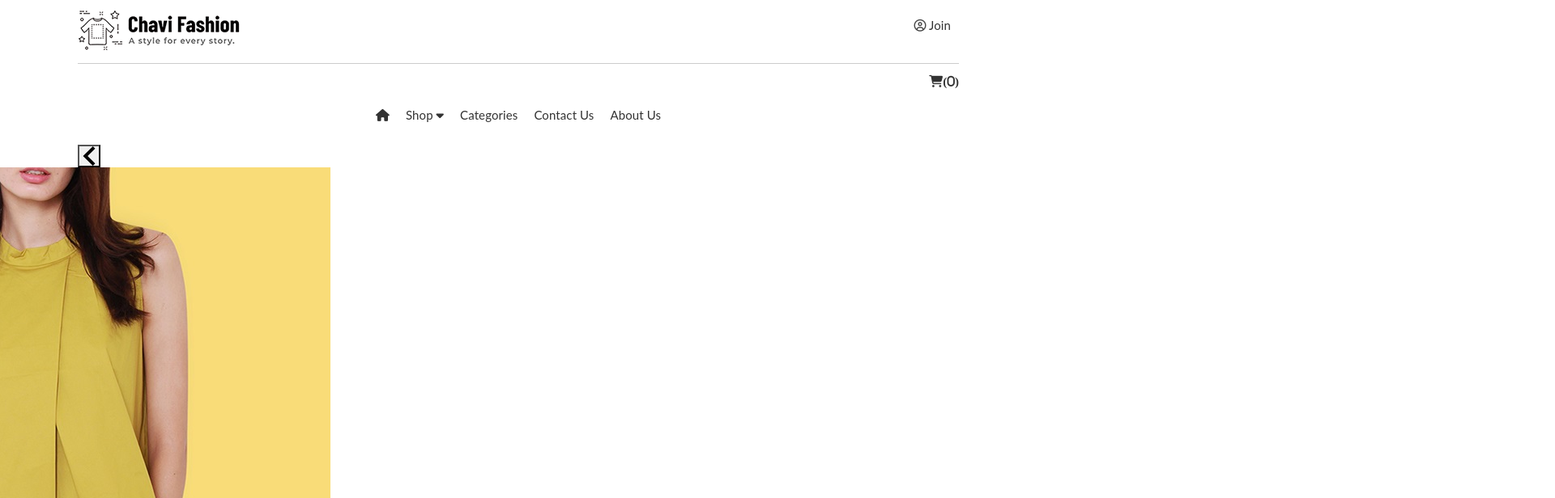
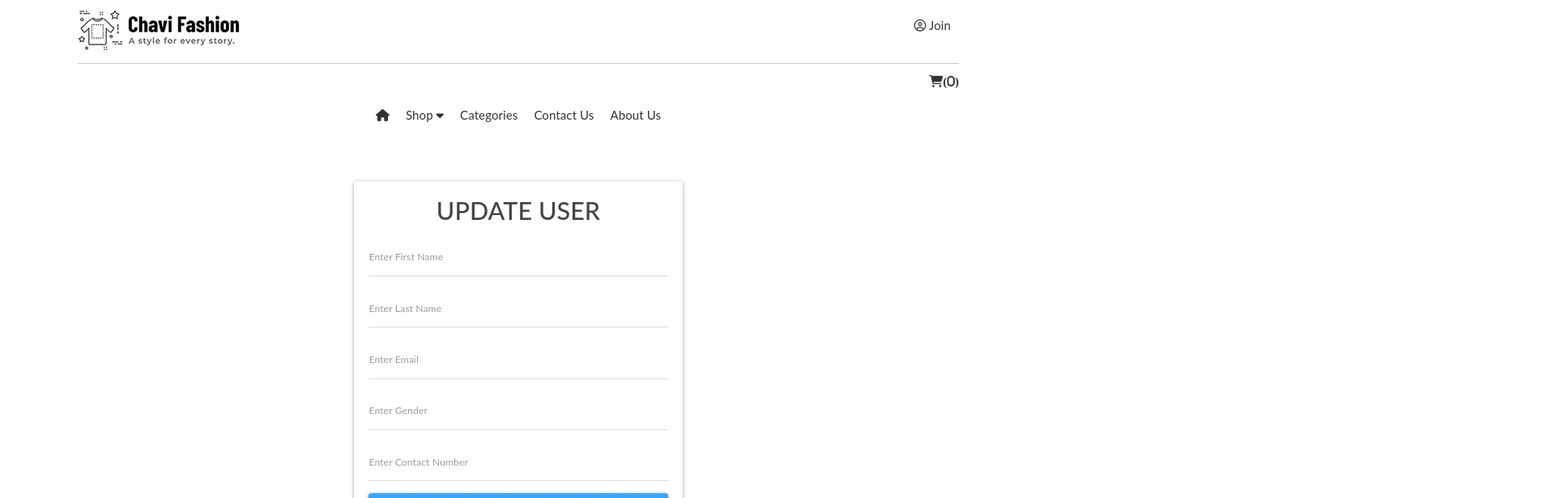
Before and after one commit to AkilaMihiranga123/CHAVI-Fashion, a React (Create React App) app in the folder client/: page /edit-user/1 in a window 1280 px wide. Shown: the top 616 px of the page at 81% size, 1920 px wide, since content can reach past the window. Built offline with nearby package versions, Linux system fonts and the light colour scheme; no server answers.

Commit message:
user handling part added

```diff
--- a/client/package.json
+++ b/client/package.json
@@ -6,6 +6,7 @@
     "@testing-library/jest-dom": "^4.2.4",
     "@testing-library/react": "^9.5.0",
     "@testing-library/user-event": "^7.2.1",
+    "axios": "^0.19.2",
     "react": "^16.13.1",
     "react-dom": "^16.13.1",
     "react-redux": "^7.2.0",
--- /dev/null
+++ b/client/src/containers/AdminDashboard/UserManagement/EditUser.js
@@ -0,0 +1,163 @@
+import React, {Component} from 'react';
+import axios from 'axios';
+import Header from '../../../components/Header/Header';
+
+export default class EditUser extends Component {
+
+    constructor(props) {
+        super(props);
+
+        this.onChangeFirstName = this.onChangeFirstName.bind(this);
+        this.onChangeLastName = this.onChangeLastName.bind(this);
+        this.onChangeEmail = this.onChangeEmail.bind(this);
+        this.onChangeGender = this.onChangeGender.bind(this);
+        this.onChangeContactNumber = this.onChangeContactNumber.bind(this);
+        this.onSubmit = this.onSubmit.bind(this);
+
+        this.state = {
+            first_Name: '',
+            last_Name: '',
+            email: '',
+            gender: '',
+            contact_Number: '',
+            trainers: []
+        }
+    }
+
+    componentDidMount() {
+        axios.get('http://localhost:5000/user/'+this.props.match.params.id)
+            .then(response => {
+                console.log(response);
+                this.setState({
+                    first_Name: response.data.data.first_Name,
+                    last_Name: response.data.data.last_Name,
+                    email: response.data.data.email,
+                    gender: response.data.data.gender,
+                    contact_Number: response.data.data.contact_Number
+                })
+            })
+            .catch(function (error) {
+                console.log(error);
+            })
+
+    }
+
+    onChangeFirstName(e) {
+        this.setState({
+            first_Name: e.target.value
+        });
+    }
+
+    onChangeLastName(e) {
+        this.setState({
+            last_Name: e.target.value
+        });
+    }
+
+    onChangeEmail(e) {
+        this.setState({
+            email: e.target.value
+        });
+    }
+
+    onChangeGender(e) {
+        this.setState({
+            gender: e.target.value
+        });
+    }
+
+    onChangeContactNumber(e) {
+        this.setState({
+            contact_Number: e.target.value
+        });
+    }
+
+    onSubmit(e) {
+        e.preventDefault();
+
+        const trainer = {
+            first_Name: this.state.first_Name,
+            last_Name: this.state.last_Name,
+            email: this.state.email,
+            gender: this.state.gender,
+            contact_Number: this.state.contact_Number
+        }
+
+        console.log(trainer);
+
+        axios.post('http://localhost:5000/user/update/'+this.props.match.params.id, trainer)
+            .then(res => console.log(res.data));
+
+        window.location = '/users-list';
+    }
+
+    render() {
+        return (
+            <div>
+                <Header/>
+                <div className="row mt-5">
+                    <div className="col-md-4 m-auto">
+                        <div className="card card-body">
+                            <h1 className="text-center mb-3">UPDATE USER</h1>
+
+                            <form onSubmit={this.onSubmit} autoComplete="off">
+                                <div className="form-group">
+                                    <input
+                                        type="text"
+                                        name="first_Name"
+                                        value={this.state.first_Name}
+                                        onChange={this.onChangeFirstName}
+                                        className="form-control"
+                                        placeholder="Enter First Name"
+                                    />
+                                </div>
+                                <div className="form-group">
+                                    <input
+                                        type="text"
+                                        name="last_Name"
+                                        value={this.state.last_Name}
+                                        onChange={this.onChangeLastName}
+                                        className="form-control"
+                                        placeholder="Enter Last Name"
+                                    />
+                                </div>
+                                <div className="form-group">
+                                    <input
+                                        type="email"
+                                        name="email"
+                                        value={this.state.email}
+                                        onChange={this.onChangeEmail}
+                                        className="form-control"
+                                        placeholder="Enter Email"
+                                    />
+                                </div>
+                                <div className="form-group">
+                                    <input
+                                        type="text"
+                                        name="gender"
+                                        value={this.state.gender}
+                                        onChange={this.onChangeGender}
+                                        className="form-control"
+                                        placeholder="Enter Gender"
+                                    />
+                                </div>
+                                <div className="form-group">
+                                    <input
+                                        type="text"
+                                        name="contact_Number"
+                                        value={this.state.contact_Number}
+                                        onChange={this.onChangeContactNumber}
+                                        className="form-control"
+                                        placeholder="Enter Contact Number"
+                                    />
+                                </div>
+                                <button type="submit" className="btn btn-primary btn-block">Update User</button><br/>
+                                <a href="/users-list" className="btn btn-danger btn-block">Cancel</a>
+                            </form>
+                        </div>
+                    </div>
+                </div>
+            </div>
+        );
+    }
+}
--- /dev/null
+++ b/client/src/containers/AdminDashboard/UserManagement/UsersList.js
@@ -0,0 +1,96 @@
+import React, {Component} from 'react';
+import { Link } from 'react-router-dom';
+import axios from 'axios';
+import Header from '../../../components/Header/Header';
+
+const User = props => (
+    <tr>
+        <td>{props.user.first_Name}</td>
+        <td>{props.user.last_Name}</td>
+        <td>{props.user.email}</td>
+        <td>{props.user.gender}</td>
+        <td>{props.user.contact_Number}</td>
+        <td>{props.user.userRole}</td>
+        <td>
+            <Link to={"/edit-user/"+props.user._id} className="btn btn-primary">Edit</Link>
+        </td>
+        <td>
+            <a href="/users-list" className="btn btn-danger" onClick={() => {props.deleteUser(props.user._id) } }>Delete</a>
+        </td>
+    </tr>
+)
+
+export default class UsersList extends Component{
+
+    constructor(props) {
+        super(props);
+
+        this.deleteUser = this.deleteUser.bind(this);
+        this.state = {users: []};
+    }
+
+    componentDidMount() {
+        axios.get('http://localhost:5000/user/')
+            .then(response => {
+                this.setState({
+                    users: response.data.data.filter(el => el.userRole === 'user')
+                })
+            })
+            .catch((error => {
+                console.log(error);
+            }))
+    }
+
+    deleteUser(id) {
+        axios.delete('http://localhost:5000/user/' +id)
+            .then(res => console.log(res.data));
+
+        this.setState({
+            users: this.state.users.filter(el => el._id !== id)
+        })
+    }
+
+    userList() {
+        return this.state.users.map(currentUser => {
+            return <User user={currentUser} deleteUser={this.deleteUser} key={currentUser._id}/>;
+        })
+    }
+
+    render() {
+        return (
+
+            <div>
+                <Header/>
+                <div className="row mt-5">
+                    <div className="col-md-10 m-auto">
+                        <div className="card card-body text-center">
+                            <h1>USERS LIST</h1>
+                            <div className="row mt-1">
+                                <div className="col-md-12 m-auto">
+                                    <div className="card border-primary card-body text-center">
+                                        <table className="table table-hover">
+                                            <thead>
+                                            <tr className="table-primary">
+                                                <th scope="col">First Name</th>
+                                                <th scope="col">Last Name</th>
+                                                <th scope="col">Email</th>
+                                                <th scope="col">Gender</th>
+                                                <th scope="col">Contact Number</th>
+                                                <th scope="col">User Role</th>
+                                                <th colSpan="2">Actions</th>
+                                            </tr>
+                                            </thead>
+                                            <tbody>
+                                            {this.userList()}
+                                            </tbody>
+                                        </table>
+                                    </div>
+                                </div>
+                            </div>
+                        </div>
+                    </div>
+                </div>
+            </div>
+        );
+    }
+}
--- a/client/src/containers/App.js
+++ b/client/src/containers/App.js
@@ -8,6 +8,8 @@ import Shop from './Shop/index';
 import Login from './Login/loginIndex';
 import Signup from './SignUp/SignUpIndex';
 import Admin from './AdminDashboard';
+import UserList from './AdminDashboard/UserManagement/UsersList';
+import EditUser from './AdminDashboard/UserManagement/EditUser';
 
 const rootReducers = combineReducers({
     auth: authReducers
@@ -23,9 +25,13 @@ function App() {
                     <Switch>
                         <Route path="/login" component={Login} />
                         <Route path="/signup" component={Signup} />
-                        <Route path="/products"  component={Shop} />
+                        <Route path="/users-list" component={UserList} />
+                        <Route path="/edit-user/:id" component={EditUser} />
+
                         <Route path="/"  component={Shop} />
+
                         <Route path="/admin-dashboard"  component={Admin} />
+
                     </Switch>
                 </div>
             </Router>
```
Also changed, not shown: 2 other files (tests, documents, lock files or other folders).
